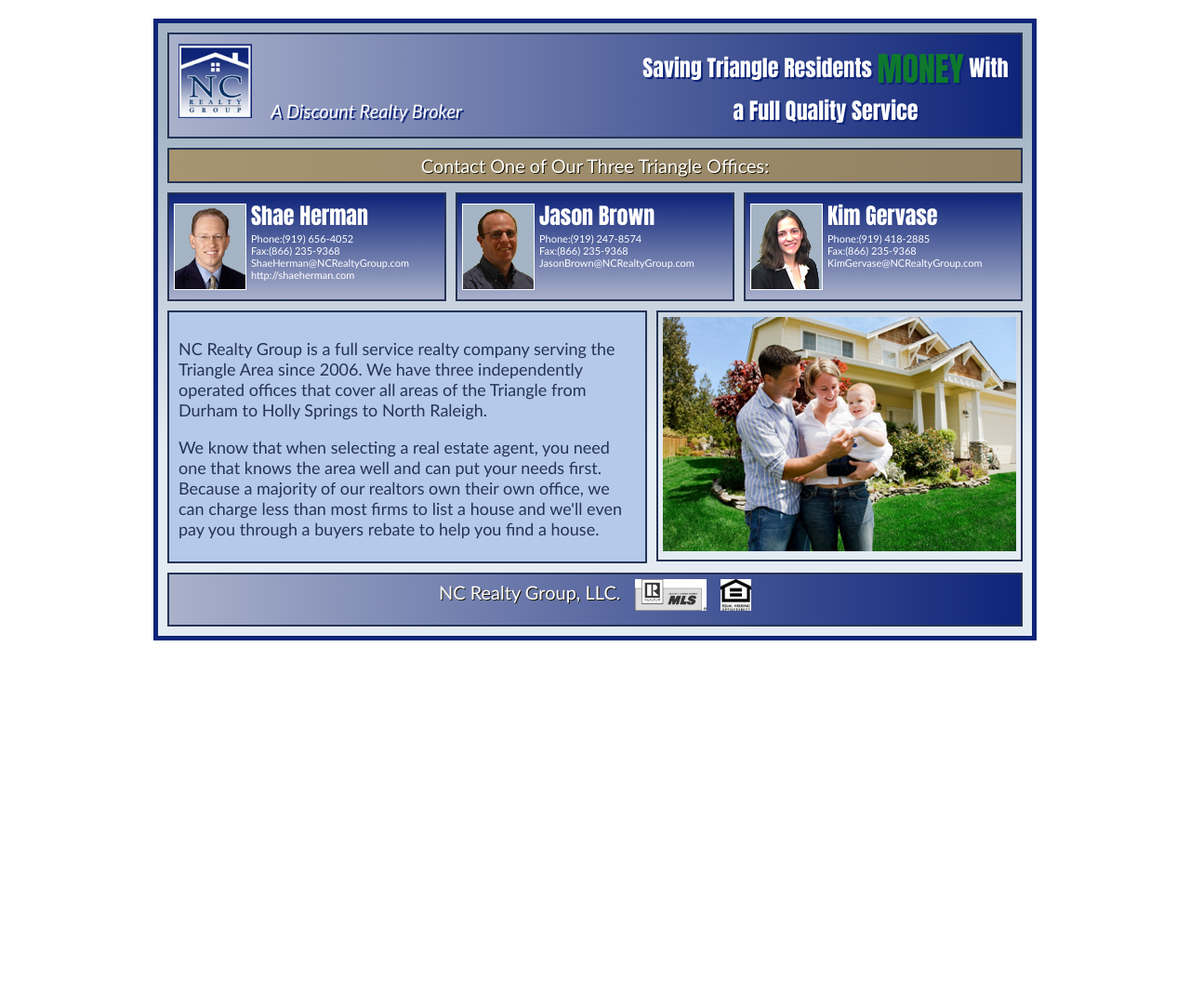
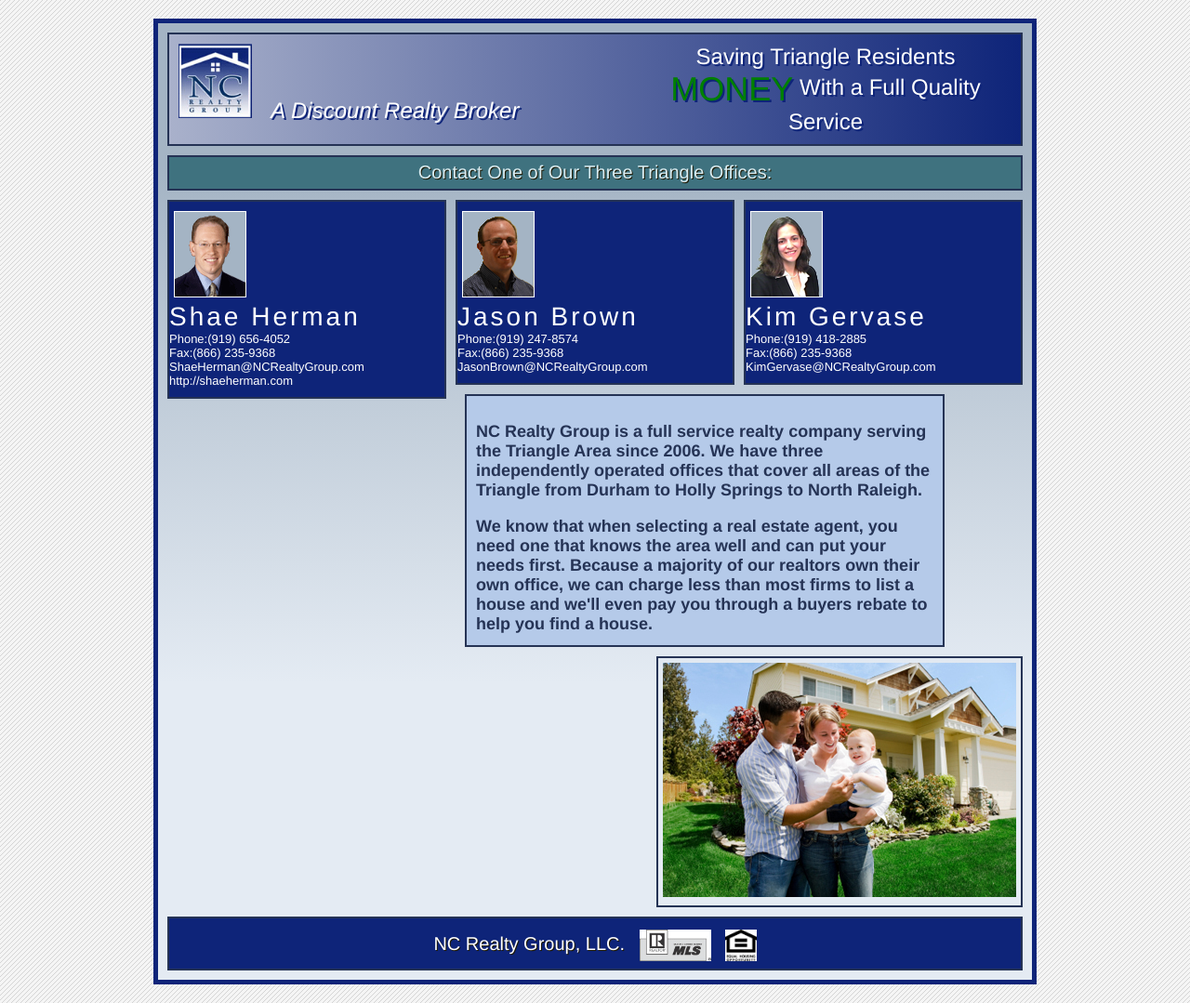
Before and after one commit to jmb41076/ncrealtygroup, a plain HTML site: page index.html in a window 1280 px wide. Shown: the whole page at 93% size. Before the commit the page ends 800 px from the top, so only its background shows below. Drawn offline with Linux system fonts and the light colour scheme.

Commit message:
new styles based on chrome debugger

```diff
--- a/scss/ncrealtygroup.css
+++ b/scss/ncrealtygroup.css
@@ -1,5 +1,9 @@
+* {
+    font-family: "Helvetica Neue";
+}
+
 body {
-    background-image: url('images/background-striped.png');
+    background-image: url('../images/background-striped.png');
     background-repeat: repeat;
 }
 
@@ -65,8 +69,8 @@
 }
 
 .tagline_header {
-    font-family: "Trebuchet MS", verdana, arial;
-    font-size: 20px;
+/*    font-family: "Trebuchet MS", verdana, arial;*/
+    font-size: 24px;
     color: #FFFFFF;
     font-style: italic;
     margin-left: 20px;
@@ -76,7 +80,7 @@
 .savingtext_header {
     float: right;
     /*position:relative;*/
-    font-family: "Impact", Charcoal, sans-serif;
+/*    font-family: "Impact", Charcoal, sans-serif;*/
     font-size: 24px;
     color: #FFFFFF;
     font-style: bold;
@@ -90,7 +94,7 @@
 }
 
 .money {
-    color: #0E792D;
+    color: green;
     font-size: 36px;
     vertical-align: middle;
 }
@@ -106,6 +110,7 @@
     padding-right: 10px;
     padding-top: 5px;
     padding-bottom: 5px;
+    background-color: rgb(63,114,127);
     /*
 	background-image: linear-gradient(right , #504B36 0%, #79640E 100%);
 	background-image: -o-linear-gradient(right , #504B36 0%, #79640E 100%);
@@ -123,6 +128,7 @@
 		filter: progid:DXImageTransform.Microsoft.gradient(startColorstr=#504B36, endColorstr=#79640E);
     -ms-filter: "progid:DXImageTransform.Microsoft.gradient(startColorstr=#504B36, endColorstr=#79640E)";
 */
+/*
     background-image: linear-gradient(right, #928263 0%, #A79571 100%);
     background-image: -o-linear-gradient(right, #928263 0%, #A79571 100%);
     background-image: -moz-linear-gradient(right, #928263 0%, #A79571 100%);
@@ -131,12 +137,13 @@
     background-image: -webkit-gradient( linear, right bottom, left bottom, color-stop(0, #928263), color-stop(1, #A79571));
     filter: progid: DXImageTransform.Microsoft.gradient(startColorstr=#928263, endColorstr=#A79571);
     -ms-filter: "progid:DXImageTransform.Microsoft.gradient(startColorstr=#928263, endColorstr=#A79571)";
-    color: #ffffff;
+*/
+    color: rgb(218,237,242);
     text-shadow: 1px 1px #1D1803;
     text-align: center;
     font-size: 20px;
     vertical-align: middle;
-    font-family: "Trebuchet MS", verdana, arial;
+/*    font-family: "Trebuchet MS", verdana, arial;*/
 }
 
 .officerow {
@@ -148,7 +155,9 @@
     border-style: solid;
     border-width: 2px;
     border-color: #253355;
+    background-color: #0E2479;
     /*padding:10px;*/
+/*
     background-image: linear-gradient(bottom, #A9B1CB 0%, #0E2479 100%);
     background-image: -o-linear-gradient(bottom, #A9B1CB 0%, #0E2479 100%);
     background-image: -moz-linear-gradient(bottom, #A9B1CB 0%, #0E2479 100%);
@@ -157,6 +166,7 @@
     background-image: -webkit-gradient( linear, left bottom, left top, color-stop(0, #A9B1CB), color-stop(1, #0E2479));
     filter: progid: DXImageTransform.Microsoft.gradient(startColorstr=#0E2479, endColorstr=#A9B1CB);
     -ms-filter: "progid:DXImageTransform.Microsoft.gradient(startColorstr=#0E2479, endColorstr=#A9B1CB)";
+*/
 }
 
 .floatleft {
@@ -170,24 +180,26 @@
     width: 100%;
     height: 32px;
     text-align: center;
-    font-size: 24px;
+    font-size: 28px;
     vertical-align: middle;
-    font-family: "Impact", Charcoal, sans-serif;
+/*    font-family: "Impact", Charcoal, sans-serif;*/
     padding: 5px;
     color: #ffffff;
+
 }
 
 .agentnametext {
-    font-size: 24px;
-    font-family: "Impact", Charcoal, sans-serif;
+    font-size: 28px;
+/*    font-family: "Impact", Charcoal, sans-serif;*/
     padding-top: 5px;
     padding-bottom: 5px;
     color: #ffffff;
+    letter-spacing: 3px;
 }
 
 .agenttext {
-    font-size: 11px;
-    font-family: "Trebuchet MS", verdana, arial;
+    font-size: 13px;
+/*    font-family: "Trebuchet MS", verdana, arial;*/
     color: #ffffff;
     padding-right: 5px;
     padding-bottom: 5px;
@@ -231,8 +243,9 @@
     background-color: #B5CAE9;
     color: #253355;
     font-size: 18px;
-    font-family: "Trebuchet MS", verdana, arial;
+/*    font-family: "Trebuchet MS", verdana, arial;*/
     font-style: bold;
+    font-weight: 600;
 }
 
 .footer {
@@ -245,6 +258,8 @@
     border-width: 2px;
     border-color: #253355;
     padding: 5px;
+    background-color: #0E2479;
+/*
     background-image: linear-gradient(left, #A9B1CB 0%, #0E2479 100%);
     background-image: -o-linear-gradient(left, #A9B1CB 0%, #0E2479 100%);
     background-image: -moz-linear-gradient(left, #A9B1CB 0%, #0E2479 100%);
@@ -253,13 +268,15 @@
     background-image: -webkit-gradient( linear, left top, right top, color-stop(0, #A9B1CB), color-stop(1, #0E2479));
     filter: progid: DXImageTransform.Microsoft.gradient(startColorstr=#A9B1CB, endColorstr=#0E2479);
     -ms-filter: "progid:DXImageTransform.Microsoft.gradient(startColorstr=#A9B1CB, endColorstr=#0E2479)";
+*/
     color: #ffffff;
     text-shadow: 1px 1px #1D1803;
     text-align: center;
     font-size: 20px;
-    vertical-align: middle;
-    font-family: "Trebuchet MS", verdana, arial;
+/*    vertical-align: middle;*/
+/*    font-family: "Trebuchet MS", verdana, arial;*/
     display: inline-block;
+    line-height: 44px;
 }
 
 .footerimg {
```
